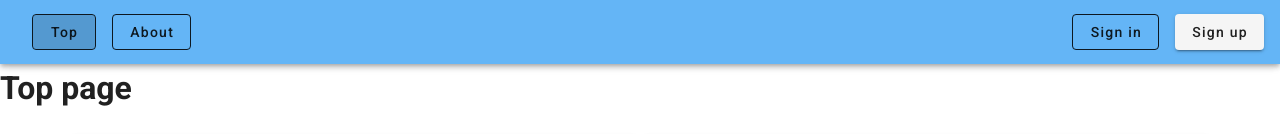
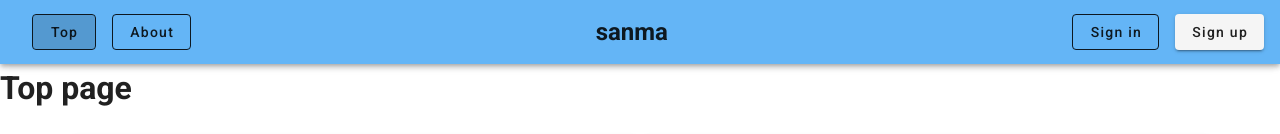
Before and after one commit to jigintern/sanma, a Vue app in the folder front/: page / in a window 1280 px wide. Shown: the top 134 px of the page. Built offline with nearby package versions, Linux system fonts and the light colour scheme.

Commit message:
titleの追加

```diff
--- a/front/src/components/Header.vue
+++ b/front/src/components/Header.vue
@@ -5,6 +5,8 @@
         <v-btn class="ml-4 text-none" outlined to="/">Top</v-btn>
       </v-toolbar-title>
       <v-btn class="ml-4 text-none" outlined to="/about">About</v-btn>
+      <v-spacer></v-spacer>
+      <h2>sanma</h2>
       <v-spacer></v-spacer>
       <v-btn class="mr-4 text-none" outlined to="signin">Sign in</v-btn>
       <v-btn class="text-none" to="signup">Sign up</v-btn>
```
